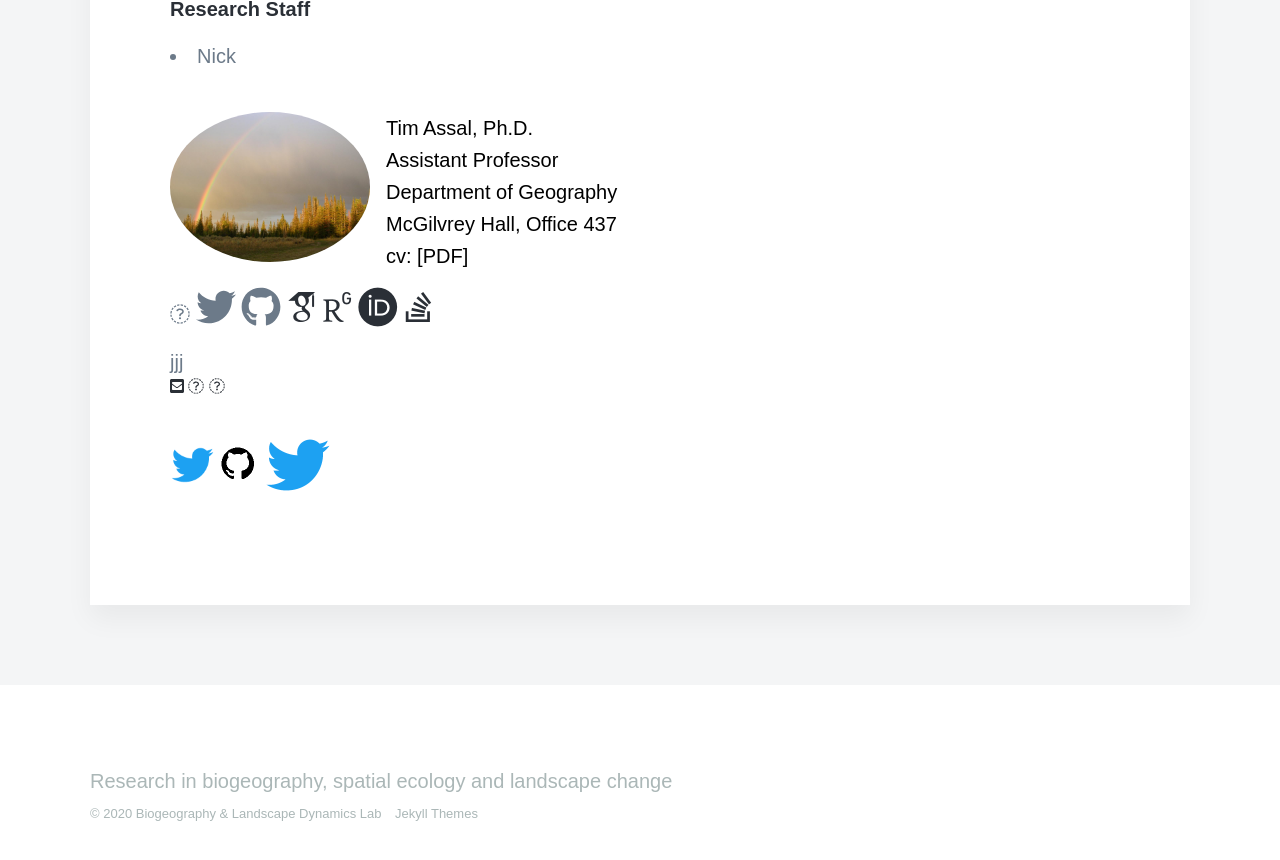
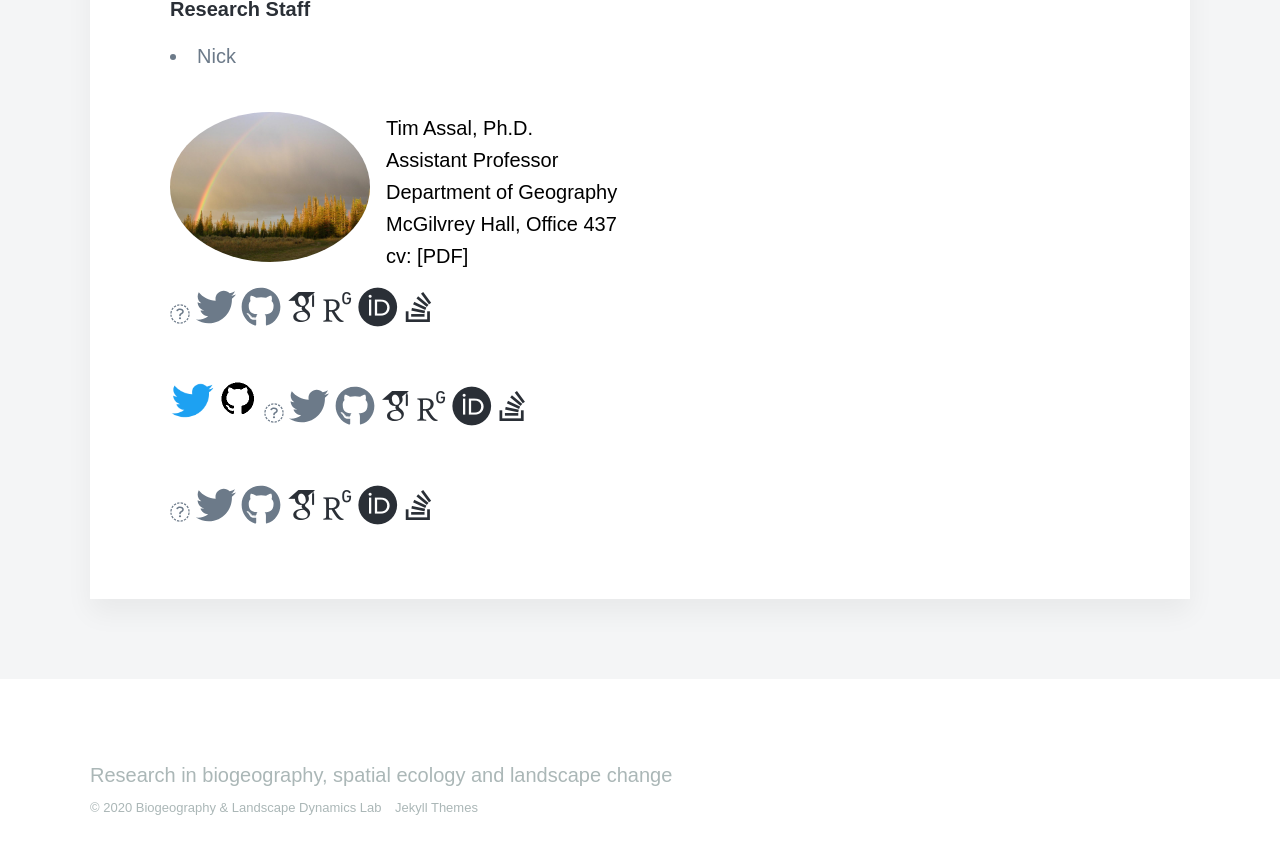
Before and after one commit to tjassal/tjassal.github.io, a Jekyll site: the page built from _pages/people.md, in a window 1280 px wide and 900 px high, scrolled down 1862 px. Shown: the top 860 px of the window. Built offline with Jekyll 4.4.1, drawn with Linux system fonts in a browser that asks for light colours; nearby versions of some CDN libraries; some web fonts are replaced.

Commit message:
Update people.md

```diff
--- a/_pages/people.md
+++ b/_pages/people.md
@@ -57,9 +57,7 @@ cv: [PDF]
 
 {% include socials-Tim.html %}
 
-jjj
 
-{% include social-media-links.html %}
 
 
 <div id="container">
@@ -79,11 +77,11 @@ jjj
       </a>
     </div>
     <div>
-      <a href="https://twitter.com/TimAssal">
-        <img src='/images/socials/Twitter-Logo-sm.png' alt=" ">
-      </a>
+      {% include socials-Tim.html %}
     </div>
   </div>
 
   <div class="clear"></div>
 </div>
+
+{% include socials-Tim.html %}
```
